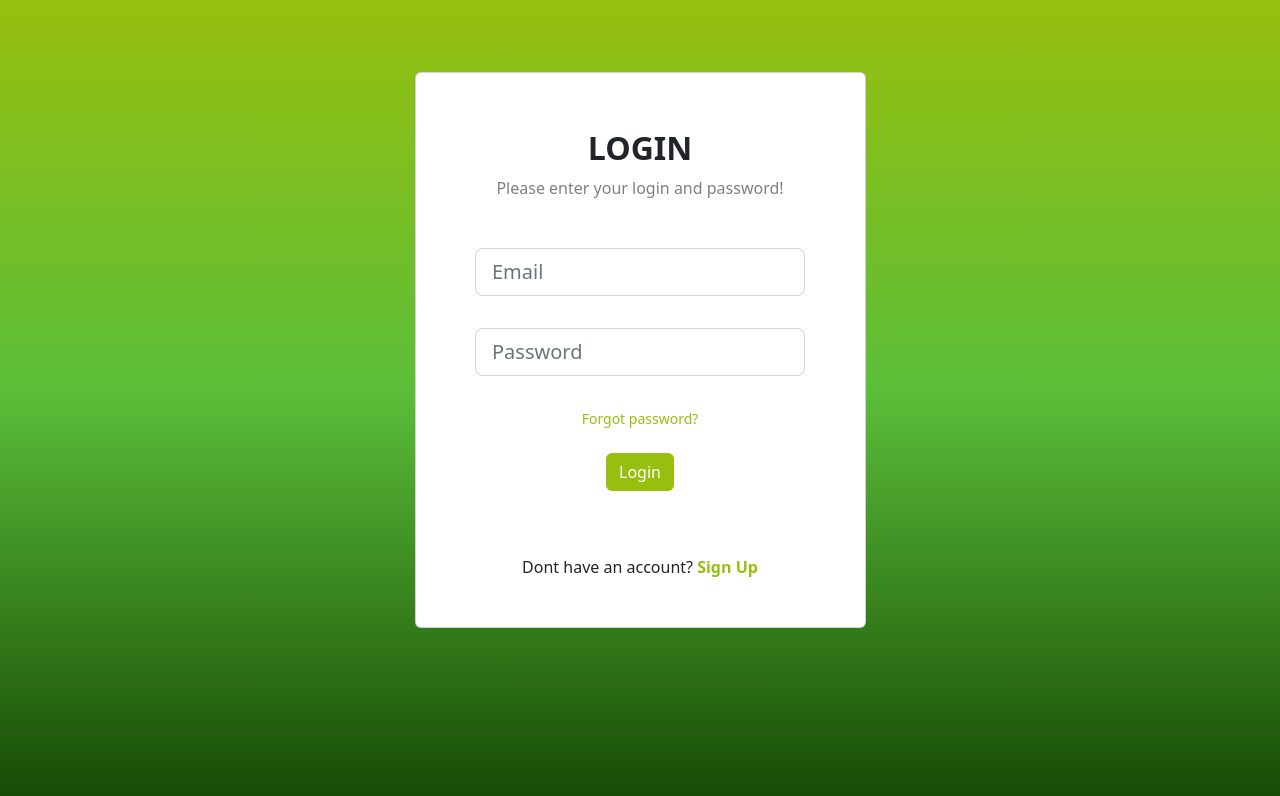
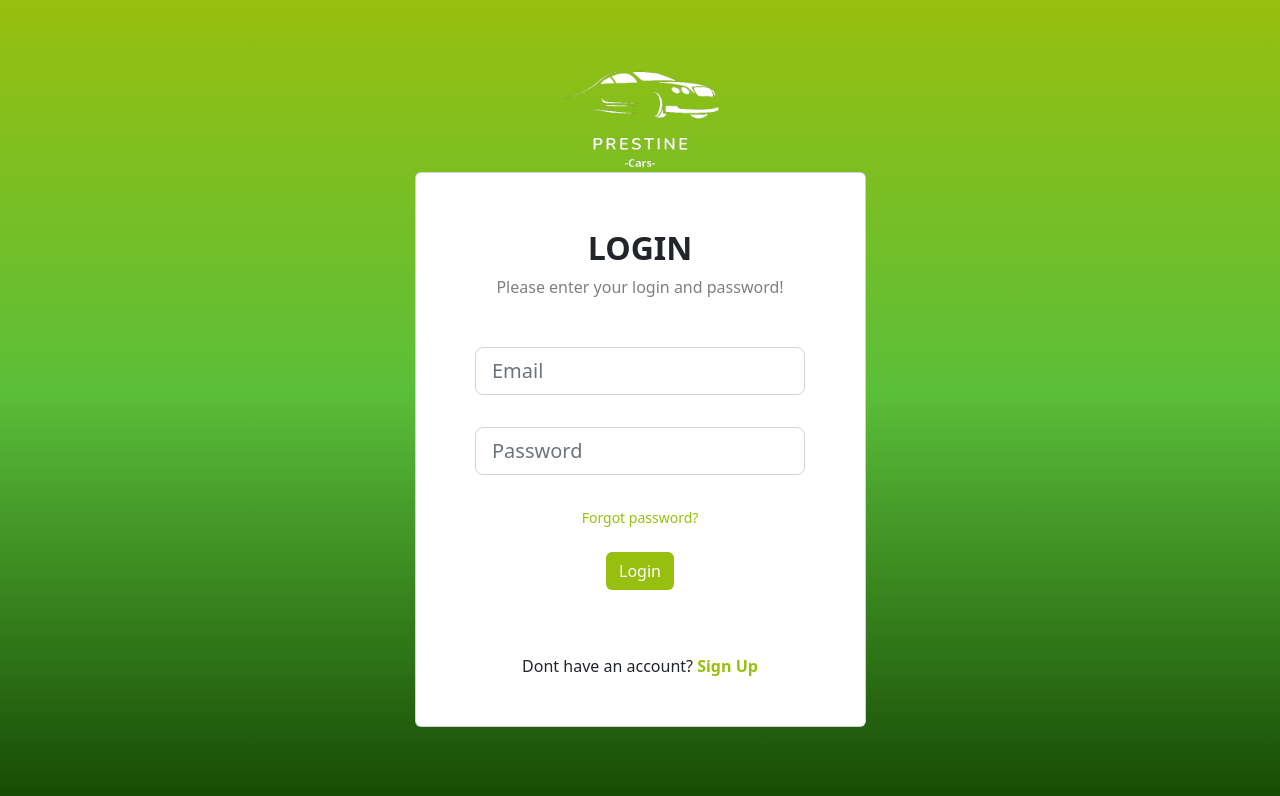
Before and after one commit to Prestine-Cars/prestine-cars-frontend, a React (Create React App) app: page /signin in a window 1280 px wide. Shown: the top 796 px of the page. Built offline with nearby package versions, Linux system fonts and the light colour scheme.

Commit message:
Add logo in login page

```diff
--- a/src/components/SignInForm.js
+++ b/src/components/SignInForm.js
@@ -5,6 +5,7 @@ import { NavLink, useNavigate } from 'react-router-dom';
 import { TailSpin } from 'react-loader-spinner';
 import { login } from '../redux/actions/user';
 import classes from './modules/SignInForm.module.css';
+import logoImg from '../assets/logo.png';
 
 const SignInForm = () => {
   const { Loader = false, loginError = null } = useSelector(
@@ -30,7 +31,10 @@ const SignInForm = () => {
   };
   return (
     <>
-      <div className="container py-5 h-100">
+      <div className={classes['logo-image']}>
+        <img src={logoImg} className={classes.logo} alt="Logo" />
+      </div>
+      <div className="container pt-4 mt-4">
         <div className="row d-flex justify-content-center align-items-center h-100">
           <div className="col-12 col-md-8 col-lg-6 col-xl-5">
             <div className={`card shadow-5-strong ${classes.sign_up_card}`}>
--- a/src/components/modules/SignInForm.module.css
+++ b/src/components/modules/SignInForm.module.css
@@ -23,3 +23,22 @@
   color: rgb(151, 191, 15) !important;
   text-decoration: none;
 }
+
+.logo-image {
+  width: 70vw;
+  margin: 0 auto;
+}
+
+.logo {
+  height: 100%;
+  width: 100%;
+  object-fit: contain;
+  padding-top: 2em;
+}
+
+@media screen and (min-width: 800px) {
+.logo-image {
+  width: 15vw;
+  margin: 0 auto;
+}
+}
```
Also changed, not shown: src/assets/logo.png (added).
